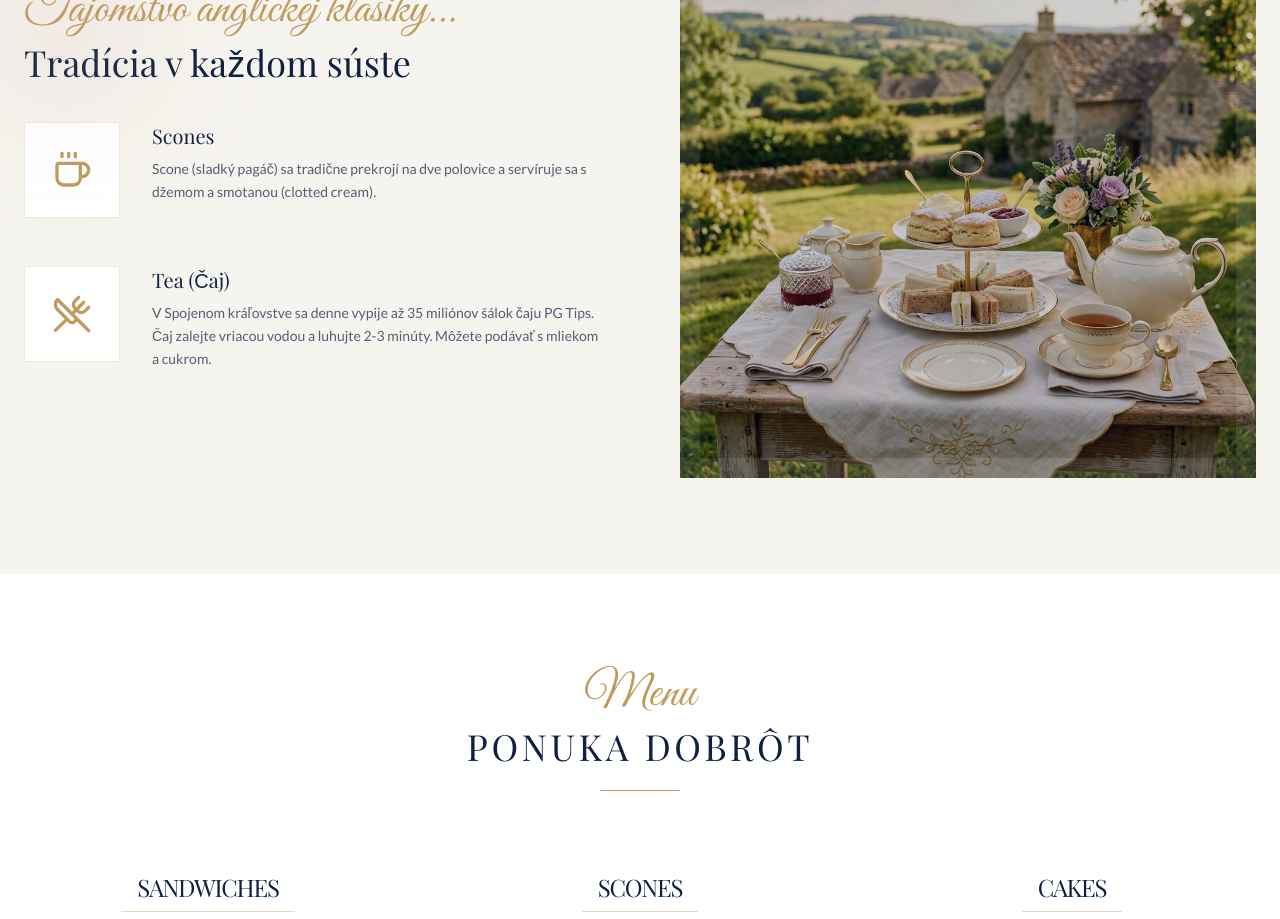
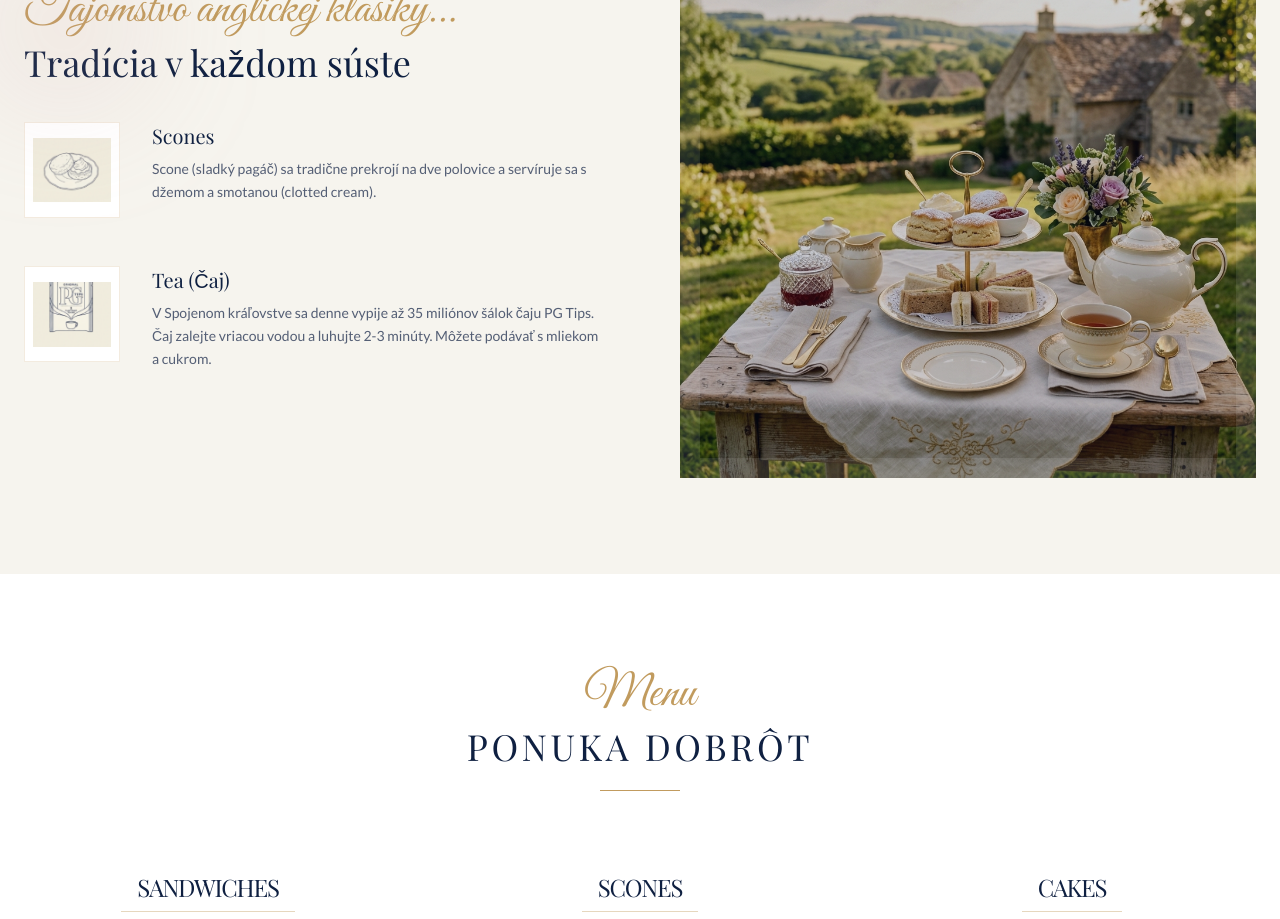
Before and after one commit to Yebooot/slice-of-england, a Next.js app: page / in a window 1280 px wide. Shown: the part 1120-2039 px from the top of the page. Built offline with nearby package versions, Linux system fonts and the light colour scheme.

Commit message:
Update scones and tea illustrations with custom hand-drawn images

```diff
--- a/src/app/page.tsx
+++ b/src/app/page.tsx
@@ -118,8 +118,14 @@ export default function Home() {
 
               <div className="space-y-12">
                 <div className="flex gap-8">
-                  <div className="w-24 h-24 shrink-0 bg-white p-4 border border-secondary/20 flex items-center justify-center">
-                    <Coffee className="w-10 h-10 text-secondary" />
+                  <div className="w-24 h-24 shrink-0 bg-white border border-secondary/20 flex items-center justify-center p-2">
+                    <Image
+                      src="/scone-illustration.png"
+                      alt="Scones illustration"
+                      width={80}
+                      height={80}
+                      className="object-contain"
+                    />
                   </div>
                   <div>
                     <h4 className="font-heading text-xl text-primary mb-2">Scones</h4>
@@ -129,8 +135,14 @@ export default function Home() {
                   </div>
                 </div>
                 <div className="flex gap-8">
-                  <div className="w-24 h-24 shrink-0 bg-white p-4 border border-secondary/20 flex items-center justify-center">
-                    <UtensilsCrossed className="w-10 h-10 text-secondary" />
+                  <div className="w-24 h-24 shrink-0 bg-white border border-secondary/20 flex items-center justify-center p-2">
+                    <Image
+                      src="/tea-illustration.png"
+                      alt="Tea illustration"
+                      width={80}
+                      height={80}
+                      className="object-contain"
+                    />
                   </div>
                   <div>
                     <h4 className="font-heading text-xl text-primary mb-2">Tea (Čaj)</h4>
```
Also changed, not shown: public/scone-illustration.png (added), public/tea-illustration.png (added).
